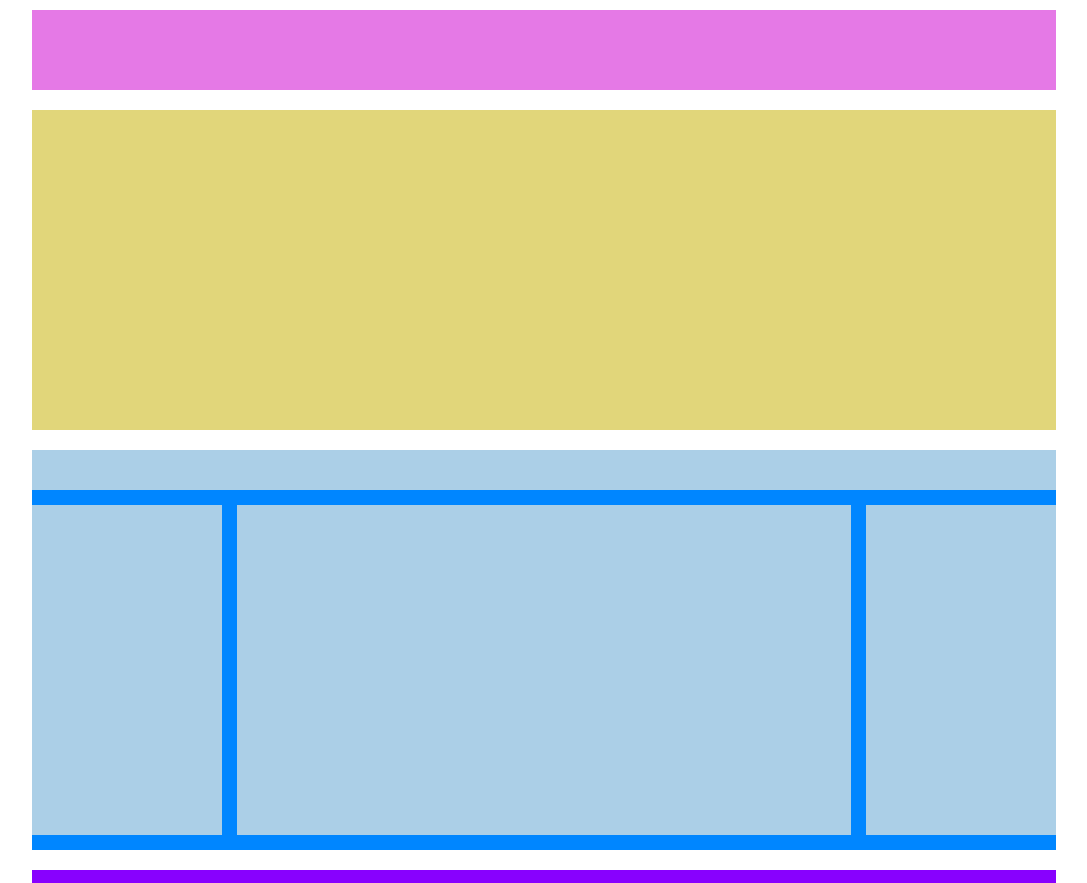
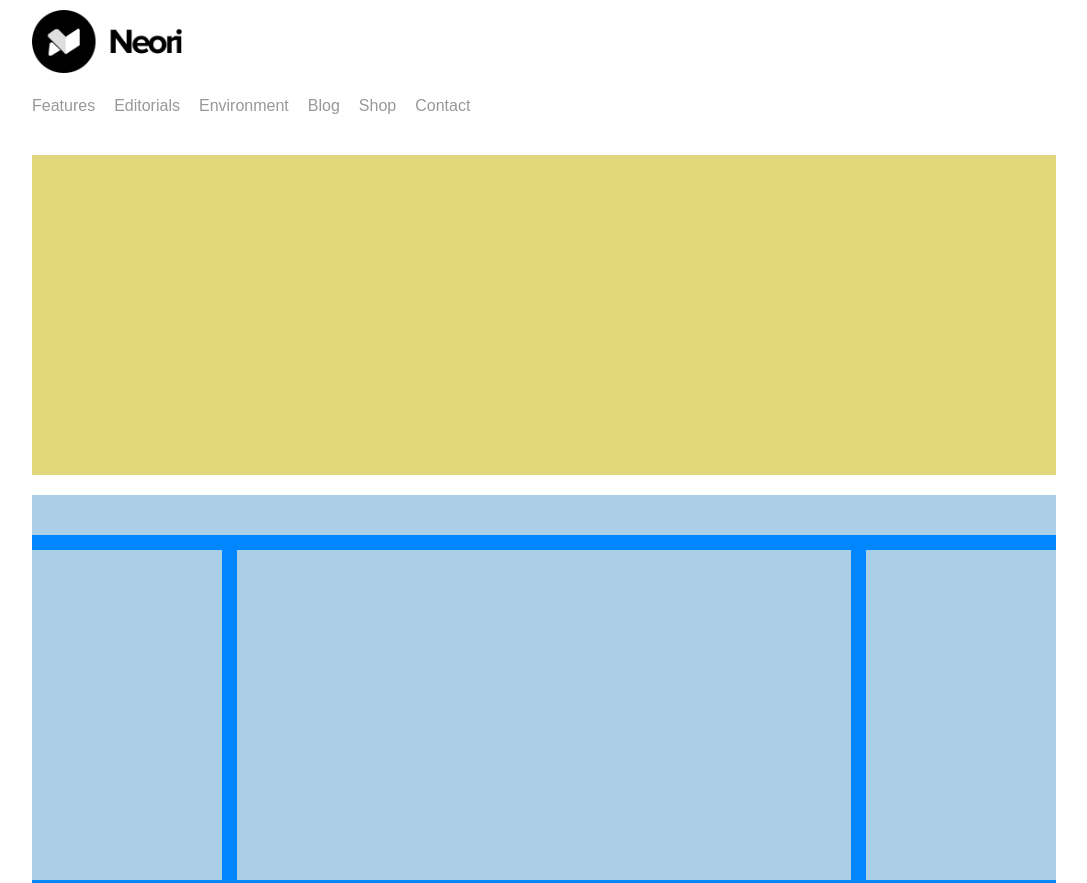
Before and after one commit to Paletta90/htmlcss-wp, a plain HTML site: page index.html in a window 1280 px wide. Shown: the top 883 px of the page, without its empty margins (96-1183 px from the left). Drawn offline with Linux system fonts and the light colour scheme.

Commit message:
Realizzo Header

```diff
--- a/asset/css/style.css
+++ b/asset/css/style.css
@@ -14,19 +14,35 @@
     display: table;
     clear: both;
 }
-body{
+/* body{
     width: 100vw;
     height: 100vh;
-}
+} */
 .container-body{
     width: 80%;
     margin: 10px auto;
 }
 
 header{
-    /* width: 100%; */
-    height: 10vh;
-    background-color: #e579e6;
+    width: 100%;
+}
+#logo{
+    width: 150px;
+}
+ul{
+    list-style-type: none;
+}
+li{
+    display: inline-block;
+    padding-right: 15px;
+}
+a{
+    text-decoration: none;
+    color: #989898;
+    font-family: Arial, Helvetica, sans-serif;
+}
+.navbar{
+    padding: 20px 0;
 }
 footer{
     /* width: 100%; */
--- a/index.html
+++ b/index.html
@@ -13,7 +13,32 @@
     <div class="container-body">
         <!-- Header -->
         <header>
+            <!-- Logo -->
+            <img src="./asset/img/logo.png" alt="Logo Neori" id="logo">
 
+            <!-- Navbar -->
+            <nav class="navbar">
+                <ul>
+                    <li>
+                        <a href="#">Features</a>
+                    </li>
+                    <li>
+                        <a href="#">Editorials</a>
+                    </li>
+                    <li>
+                        <a href="#">Environment</a>
+                    </li>
+                    <li>
+                        <a href="#">Blog</a>
+                    </li>
+                    <li>
+                        <a href="#">Shop</a>
+                    </li>
+                    <li>
+                        <a href="#">Contact</a>
+                    </li>
+                </ul>
+            </nav>
         </header>
 
         <!-- Main -->
```
